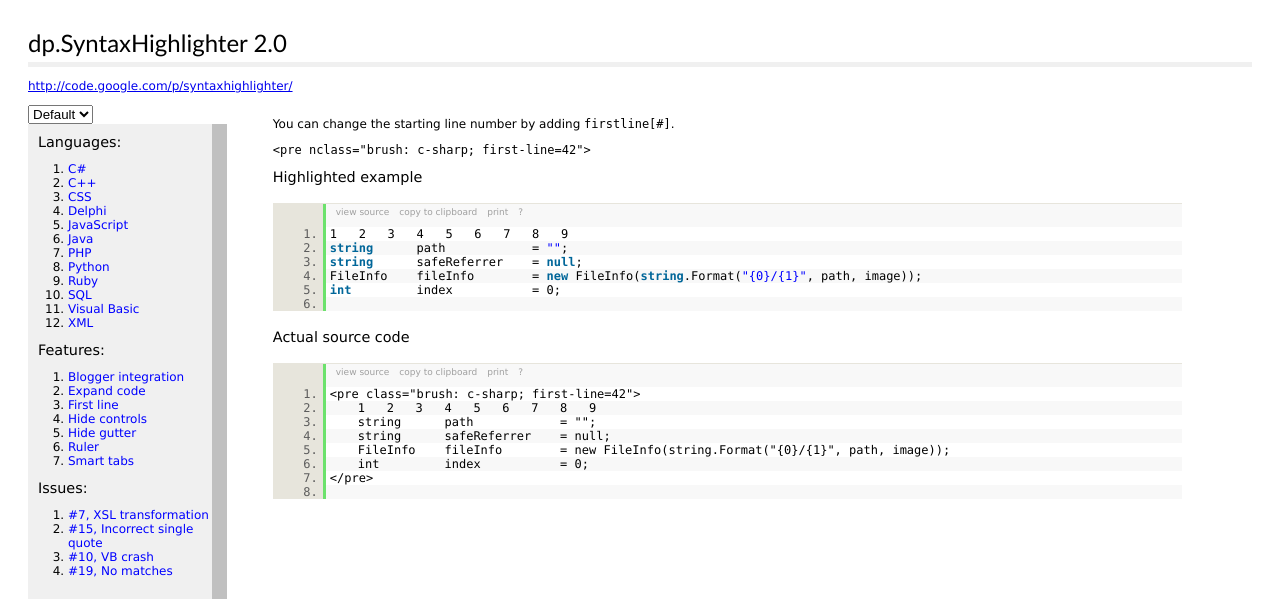
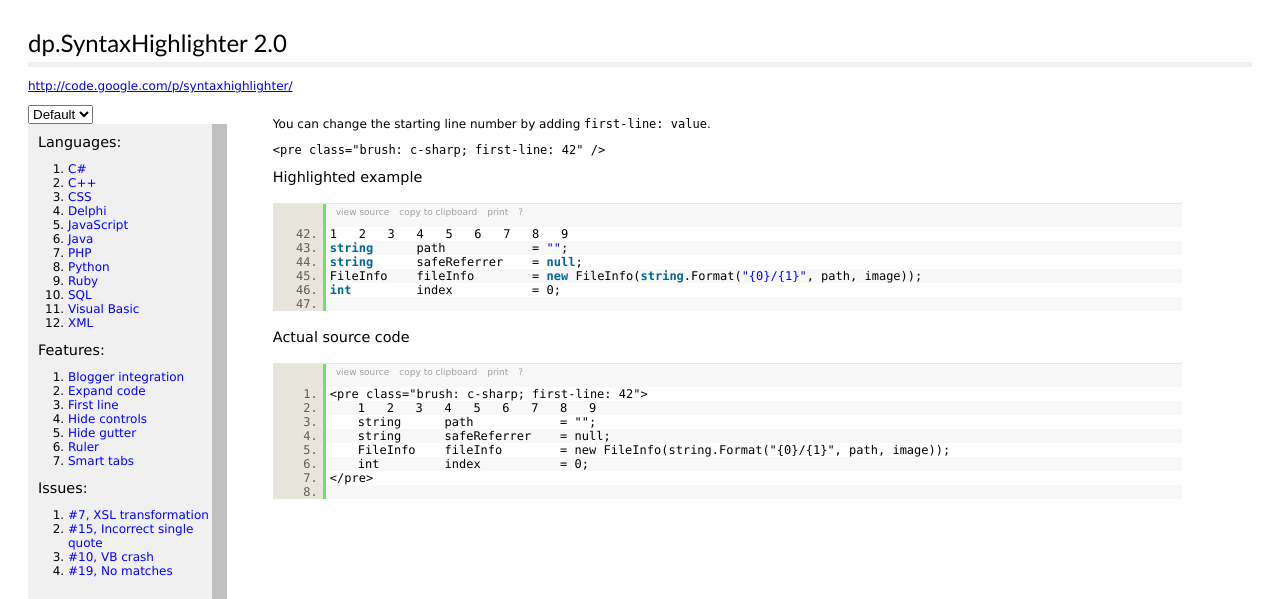
Before and after one commit to xujunhe/syntaxhighlighter, a PHP site: page /index.php?page=FirstLine in a window 1280 px wide. Shown: the top 599 px of the page. Run offline with PHP 8.4, Linux system fonts and the light colour scheme; data that the repository does not hold is empty.

Commit message:
* Fixed no controls * Fixed first line

```diff
--- a/Demos/FirstLine.php
+++ b/Demos/FirstLine.php
@@ -4,12 +4,12 @@ $show_source = true;
 $title = '';
 
 $content = <<<EOF
-	<p>You can change the starting line number by adding <code>firstline[#]</code>.</p>
-	<p><code>&lt;pre nclass="brush: c-sharp; first-line=42"></code></p>
+	<p>You can change the starting line number by adding <code>first-line: value</code>.</p>
+	<p><code>&lt;pre class="brush: c-sharp; first-line: 42" /></code></p>
 EOF;
 
 $sample = <<<EOF
-<pre class="brush: c-sharp; first-line=42">
+<pre class="brush: c-sharp; first-line: 42">
 	1	2	3	4	5	6	7	8	9
 	string		path			= "";
 	string		safeReferrer	= null;
--- a/Demos/NoControls.php
+++ b/Demos/NoControls.php
@@ -5,11 +5,11 @@ $title = '';
 
 $content = <<<EOF
 	<p>You can hide the gutter by adding <code>nocontrols</code>.</p>
-	<p><code>&lt;pre class="brush: c-sharp; no-controls: true"></code></p>
+	<p><code>&lt;pre class="brush: c-sharp; controls: false"></code></p>
 EOF;
 
 $sample = <<<EOF
-<pre class="brush: c-sharp; no-controls: true">
+<pre class="brush: c-sharp; controls: false">
 	1	2	3	4	5	6	7	8	9	10
 	string		path			= "";
 	string		safeReferrer	= null;
--- a/Scripts/shCore.js
+++ b/Scripts/shCore.js
@@ -97,7 +97,7 @@ var dp = {
 					label : '+ expand source',
 					check : function(highlighter)
 					{
-						return highlighter.collapse;
+						return highlighter.getParam('collapse', false);
 					},
 					func : function(sender, highlighter)
 					{
@@ -554,7 +554,6 @@ dp.sh.Highlighter = function()
 	this.wrapColumn = 80;
 
 	this.params = {};
-	this.firstLine = 1;
 	this.div = null;
 	this.lines = null;
 	this.code = null;
@@ -576,6 +575,18 @@ dp.sh.Highlighter.prototype = {
 	getParam : function(name, defaultValue)
 	{
 		var result = this.params[name];
+
+		switch (result)
+		{
+			case "false":
+				result = false;
+				break;
+
+			case "true":
+				result = true;
+				break;
+		}
+
 		return result != null ? result : defaultValue;
 	},
 
@@ -703,7 +714,7 @@ dp.sh.Highlighter.prototype = {
 	setupRuler: function()
 	{
 		var div = this.createElement('div');
-		var columns = this.createElement('div');
+		var ruler = this.createElement('div');
 		var showEvery = 10;
 		var i = 1;
 
@@ -721,9 +732,9 @@ dp.sh.Highlighter.prototype = {
 			}
 		}
 
-		columns.className = 'columns';
-		columns.appendChild(div);
-		this.bar.appendChild(columns);
+		ruler.className = 'ruler font line';
+		ruler.appendChild(div);
+		this.bar.appendChild(ruler);
 	},
 
 	removeNestedMatches: function()
@@ -739,7 +750,8 @@ dp.sh.Highlighter.prototype = {
 	splitIntoDivs : function(code)
 	{
 		var lines = code.split(/\n/g);
-		var padLength = (this.firstLine + lines.length).toString().length;
+		var firstLine = parseInt(this.getParam("first-line", 1));
+		var padLength = (firstLine + lines.length).toString().length;
 
 		code = '';
 
@@ -748,7 +760,7 @@ dp.sh.Highlighter.prototype = {
 			var line = lines[i];
 			var indent = /^(&nbsp;)+ /.exec(line);
 			var alt = (i % 2 == 0 ? 1 : 2);
-			var lineNumber = dp.sh.Utils.padNumber(this.firstLine + i, padLength);
+			var lineNumber = dp.sh.Utils.padNumber(firstLine + i, padLength);
 
 			if (indent != null)
 			{
@@ -854,24 +866,25 @@ dp.sh.Highlighter.prototype = {
 		this.bar = this.createElement('DIV');
 		this.lines = this.createElement('DIV');
 
+		this.lines.className = 'lines';
 		this.div.className = 'dp-highlighter';
 		this.bar.className = 'bar';
 
 		if (this.getParam('collapse', false))
 			this.div.className += ' collapsed';
 
-		if (this.getParam('noGutter', false))
+		if (this.getParam('gutter', true) == false)
 			this.div.className += ' nogutter';
 
 		// replace tabs with spaces
 		if (this.getParam('tabsToSpaces', true))
 			this.code = dp.sh.Utils.processSmartTabs(this.code);
 
-		if (this.getParam('addControls', true))
+		if (this.getParam('controls', true))
 			this.bar.appendChild(dp.sh.Toolbar.create(this));
 
 		// add columns ruler
-		if (this.getParam('showColumns', false))
+		if (this.getParam('ruler', false))
 			this.setupRuler();
 
 		this.div.appendChild(this.bar);
--- a/Styles/shCore.css
+++ b/Styles/shCore.css
@@ -81,32 +81,17 @@
 	padding-left: 0px;
 }
 
-.dp-highlighter.nogutter .columns div
+.dp-highlighter .ruler
 {
-	border: 0;
-}
-
-.dp-highlighter .columns
-{
-	background-color: #F8F8F8;
-	color: gray;
+	padding-left: 4px;
 	overflow: hidden;
-	width: 100%;
-}
-
-.dp-highlighter .columns div
-{
-	padding-bottom: 5px;
+	padding-bottom: 2px;
 }
 
 /* Adjust some properties when collapsed */
 
-.dp-highlighter.collapsed ol
-{
-	margin: 0px;
-}
-
-.dp-highlighter.collapsed ol li
+.dp-highlighter.collapsed .lines,
+.dp-highlighter.collapsed .ruler
 {
 	display: none;
 }
--- a/Styles/shThemeDefault.css
+++ b/Styles/shThemeDefault.css
@@ -16,7 +16,7 @@
 	color: #5C5C5C;
 }
 
-/* Add border and margin on the lines */
+/* Add border to the lines */
 .dp-highlighter div.line div.content
 {
 	border-left: 3px solid #6CE26C;
@@ -35,10 +35,11 @@
 }
 
 /* Toolbar when visible */
-.dp-highlighter .toolbar
+.dp-highlighter div.toolbar,
+.dp-highlighter div.ruler
 {
 	color: silver;
-	background-color: #f8f8f8;
+	background-color: #F8F8F8;
 	border-left: 3px solid #6CE26C;
 }
 
```
